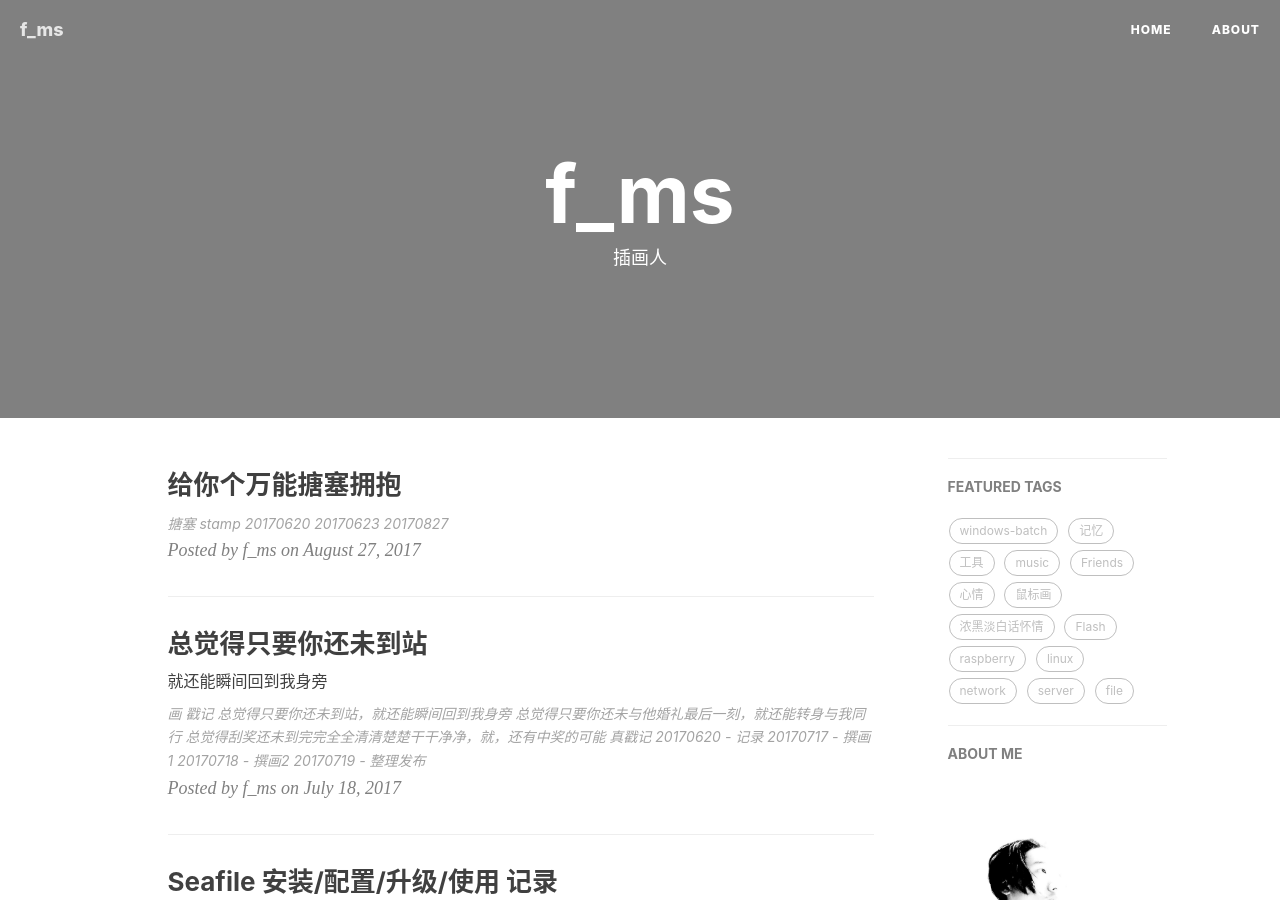
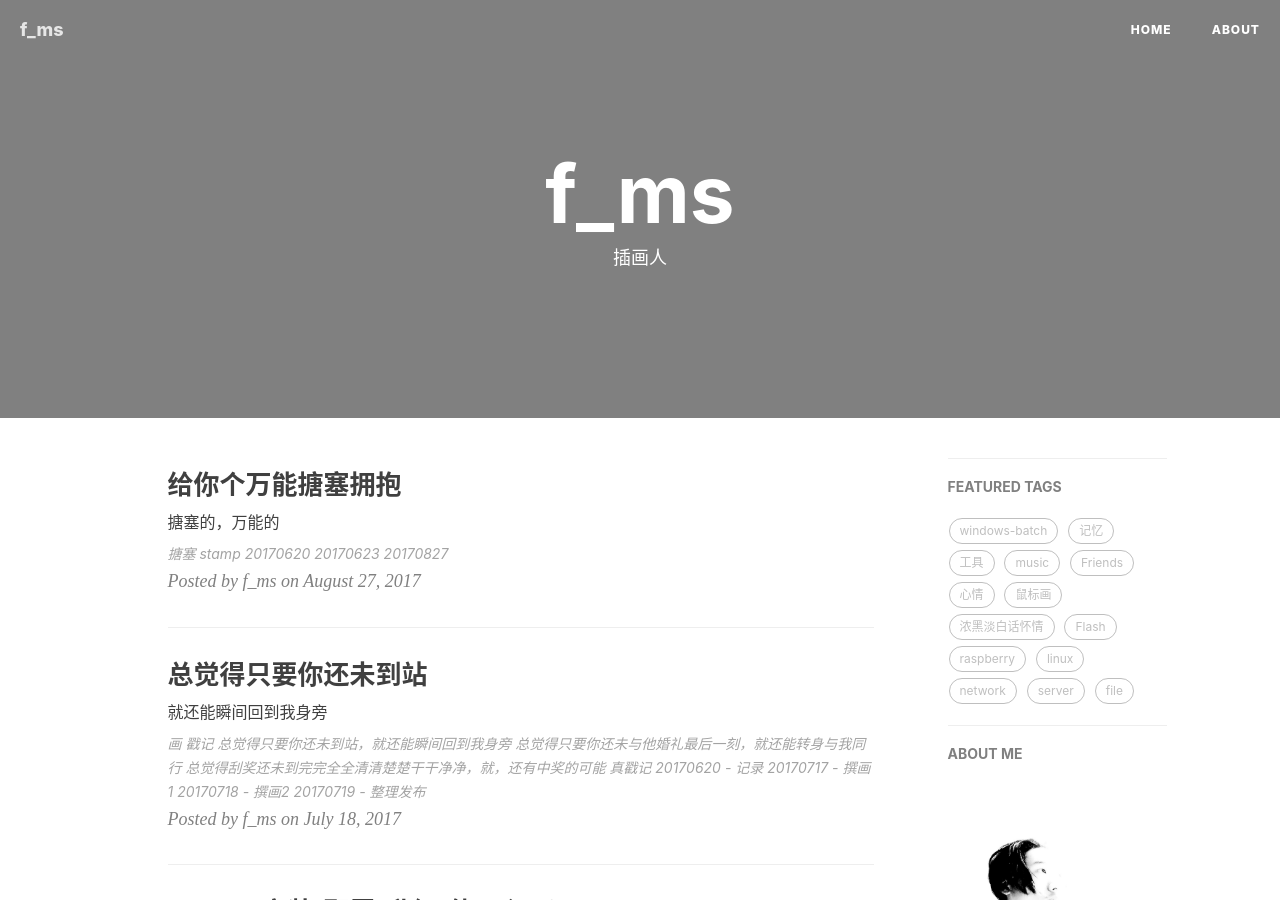
Before and after one commit to imfms/imfms.github.io, a Jekyll site: the page built from index.html, in a window 1280 px wide and 900 px high. Built offline with Jekyll 4.4.1, drawn with Linux system fonts in a browser that asks for light colours; nearby versions of some CDN libraries; the list of posts is cut into pages by our own code; comment, search, counter and statistics services are not loaded.

Commit message:
Update 2017-08-27-give-you-a-universal-hug.markdown

```diff
--- a/_posts/2017-08-27-give-you-a-universal-hug.markdown
+++ b/_posts/2017-08-27-give-you-a-universal-hug.markdown
@@ -1,6 +1,7 @@
 ---
 layout: post
 title:  "给你个万能搪塞拥抱"
+subtitle: "搪塞的，万能的"
 date:   2017-08-27 10:03:30 +0800
 categories: picture-mouse
 tags:
```
